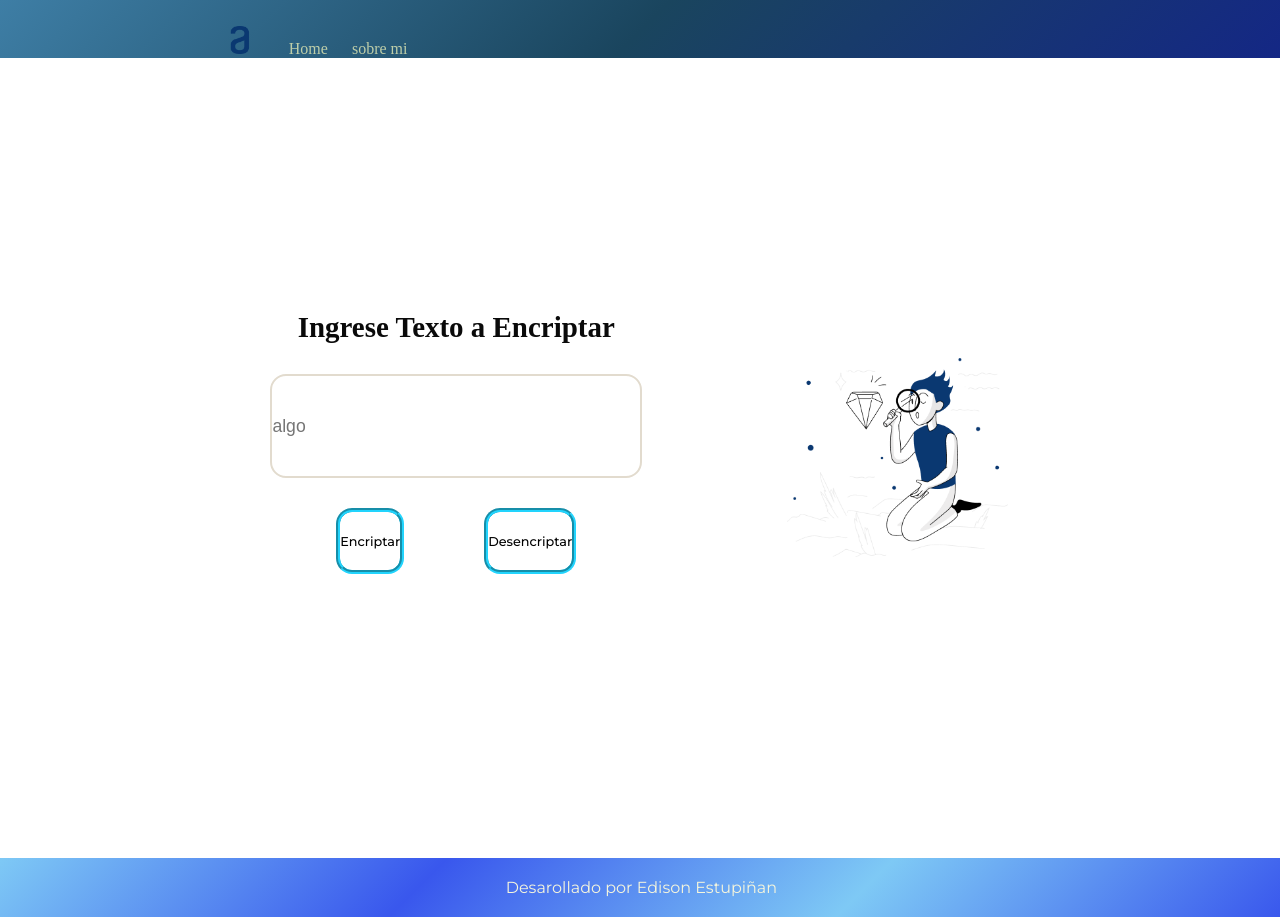
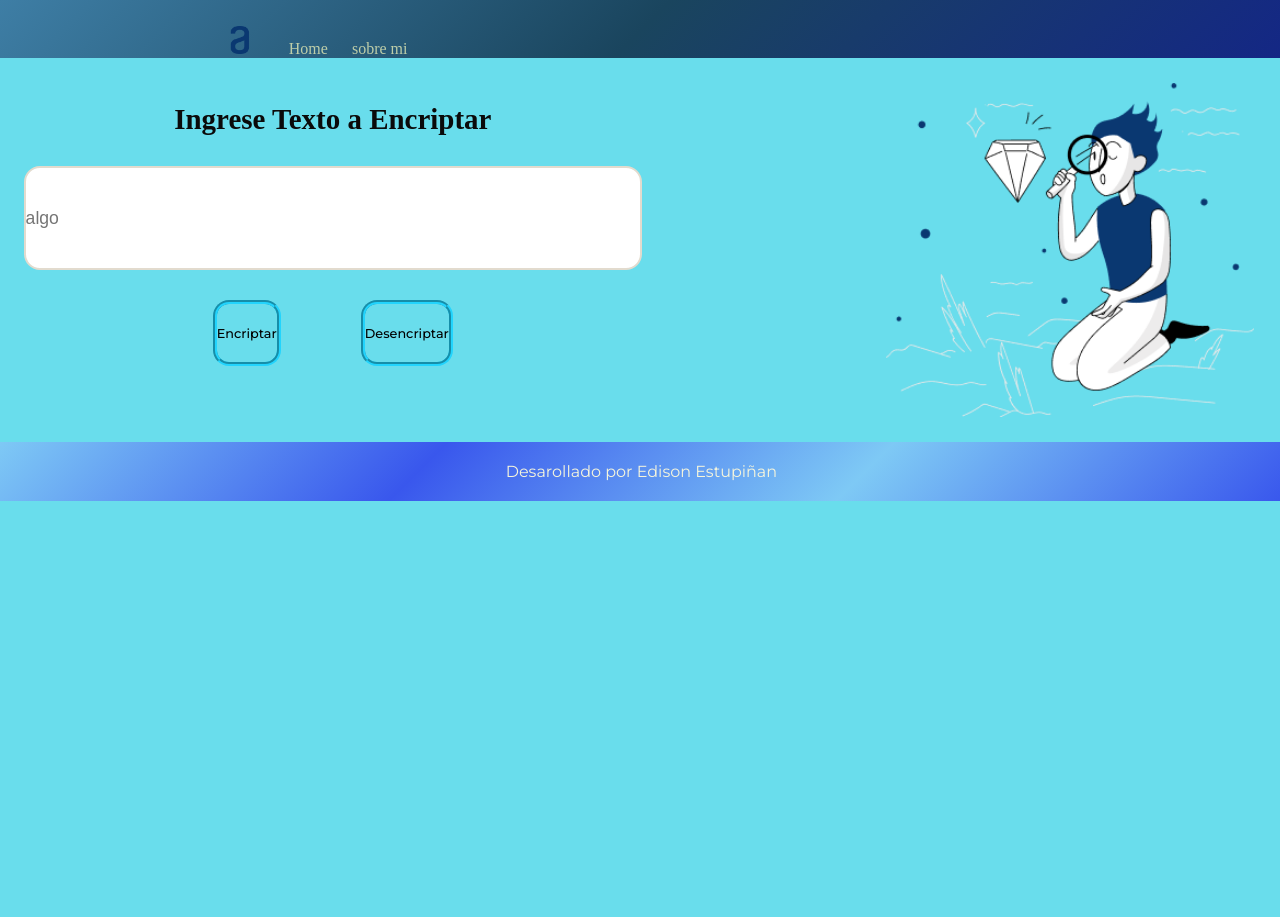
Before and after one commit to Edisonfeh/Challenge_Alura, a plain HTML site: page index.html in a window 1280 px wide. After the commit the page ends 800 px from the top, so only its background shows below. Drawn offline with Linux system fonts and the light colour scheme; a web font is replaced by a local one.

Commit message:
Update style.css

```diff
--- a/style.css
+++ b/style.css
@@ -10,7 +10,7 @@ body{
     flex-direction:
     background-image: linear-gradient(135deg
     ,#7ec9f5,#3957ed,#3e7a9c,#3957ed);
-
+    background-color: #69ddec;
 
     justify-content: flex;
     box-sizing: border-box;
@@ -37,18 +37,7 @@ body{
     text-decoration: none;
 
     }
-.fondo_pagina{
-        width: 100vw;
-        height: 100vh;
-        display: flex;
-        align-items: center;
-        justify-content:center;
 
-        background-size:cover;
-        background-position: center;
-        flex-direction:unset;
-        ;
-        }
 
         .presentacion{
             margin: 2% 2%;
```
